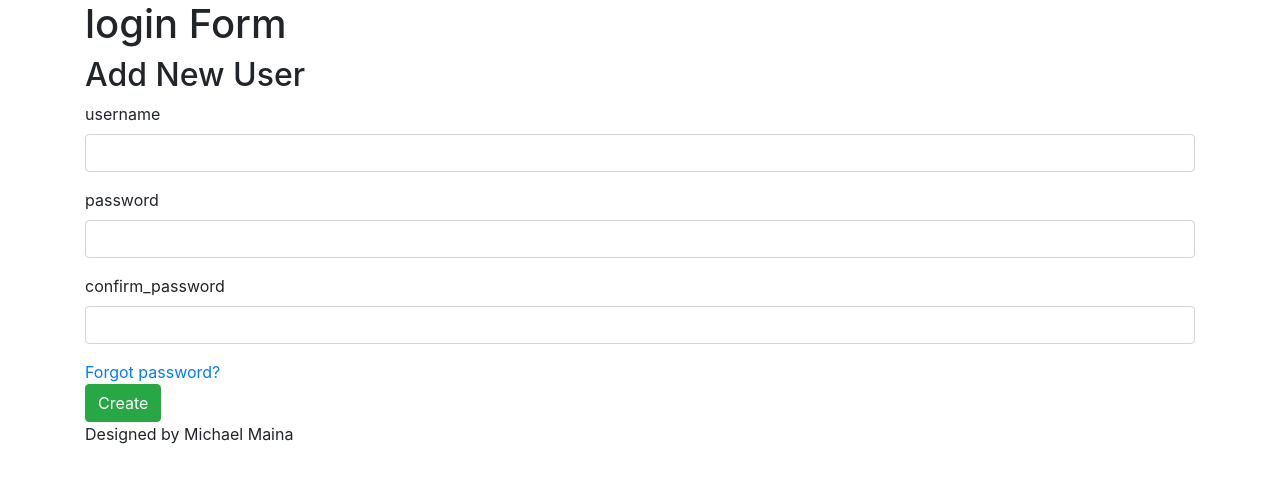
After one commit to mmaina48/ChatApp, a Flask app: template templates/reg.html in a window 1280 px wide. The commit adds this page. Shown: the top 483 px of the page. Run offline with Flask 2, Linux system fonts and the light colour scheme; the template is opened without the code that fills it: values that come from a table or form of the project are taken from there, others are empty; some libraries are stand-ins or nearby versions.

Commit message:
added wtforms

```diff
--- a/app.py
+++ b/app.py
@@ -1,4 +1,6 @@
 from flask import Flask , render_template
+from wtforms_fields import *
+
 
 
 # an instance of the flaskclass
@@ -7,9 +9,22 @@ app.secret_key='replacelater'
 
 
 @app.route("/", methods=['GET','POST'])
+def reg():
+
+    reg_form = RegistrationForm()
+# #update database if validation sucessfull
+#     if reg_form.validate_on_submit():
+#         username = reg_form.username.data
+#         password = reg_form.password.data
+#         return redirect(url_for('login'))
+
+    return render_template("reg.html",form=reg_form)
+
+@app.route("/login", methods=['GET','POST'])
 def login():
+    loginform = LoginForm()
 
-    return render_template("login.html")
+    return render_template("login.html", form=loginform)
 
 
 if __name__=="__main__":
--- a/templates/pre-layout.html
+++ b/templates/pre-layout.html
@@ -8,13 +8,17 @@
     <!-- Bootstrap CSS -->
     <link rel="stylesheet" href="https://stackpath.bootstrapcdn.com/bootstrap/4.4.1/css/bootstrap.min.css" integrity="sha384-Vkoo8x4CGsO3+Hhxv8T/Q5PaXtkKtu6ug5TOeNV6gBiFeWPGFN9MuhOf23Q9Ifjh" crossorigin="anonymous">
 
+    <link href="//maxcdn.bootstrapcdn.com/bootstrap/4.1.1/css/bootstrap.min.css" rel="stylesheet" id="bootstrap-css">
+    <script src="//maxcdn.bootstrapcdn.com/bootstrap/4.1.1/js/bootstrap.min.js"></script>
+    <script src="//cdnjs.cloudflare.com/ajax/libs/jquery/2.2.4/jquery.min.js"></script>
     <title>{% block title %}{% endblock %}</title>
   </head>
-  <body>
+  <body id="LoginForm">
+    <div class="container">
     {% block content %}
 
     {% endblock %}
-
+  </div>
     <!-- Optional JavaScript -->
     <!-- jQuery first, then Popper.js, then Bootstrap JS -->
     <script src="https://code.jquery.com/jquery-3.4.1.slim.min.js" integrity="sha384-J6qa4849blE2+poT4WnyKhv5vZF5SrPo0iEjwBvKU7imGFAV0wwj1yYfoRSJoZ+n" crossorigin="anonymous"></script>
--- /dev/null
+++ b/templates/reg.html
@@ -0,0 +1,41 @@
+{% extends "pre-layout.html" %}
+
+
+{% block title %}Registration Page{% endblock %}
+
+
+{% block content %}
+<h1 class="form-heading">login Form</h1>
+<div class="login-form">
+<div class="main-div">
+    <div class="panel">
+   <h2>Add New User</h2>
+   </div>
+    <form id="Login">
+
+        <div class="form-group">
+                {{form.username.label(class="form-control-lable") }}
+                {{form.username (class="form-control") }}
+
+        </div>
+
+        <div class="form-group">
+                {{form.password.label(class="form-control-lable") }}
+                {{form.password (class="form-control") }}
+
+        </div>
+        <div class="form-group">
+                {{form.confirm_password.label(class="form-control-lable") }}
+                {{form.confirm_password (class="form-control") }}
+
+        </div>
+        <div class="forgot">
+        <a href="#">Forgot password?</a>
+</div>
+         {{form.submit (class="btn btn-success") }}
+
+    </form>
+    </div>
+<p class="botto-text"> Designed by Michael Maina</p>
+</div></div>
+{% endblock %}
--- /dev/null
+++ b/wtforms_fields.py
@@ -0,0 +1,21 @@
+from flask_wtf import FlaskForm
+# from passlib.hash import pbkdf2_sha256
+from wtforms import StringField, PasswordField, SubmitField
+from wtforms.validators import InputRequired, Length, EqualTo, ValidationError,DataRequired
+
+
+class RegistrationForm(FlaskForm):
+
+    """ RegistartionForm """
+
+    username = StringField('username', validators=[DataRequired(),Length(min=2,max=20)])
+    password = PasswordField('password', validators=[DataRequired()])
+    confirm_password = PasswordField('confirm_password', validators=[DataRequired(), EqualTo('password', message="Passwords must match")])
+    submit= SubmitField('Create')
+
+
+class LoginForm(FlaskForm):
+    """ login form """
+    username = StringField('username', validators=[DataRequired(),Length(min=2,max=20)])
+    password = PasswordField('password', validators=[DataRequired()])
+    submit = SubmitField('Login')
```
Also changed, not shown: static/stylesheet.css (added, +53 -0 lines), templates/login.html (+29 -1 lines), static/loginimg.jpg (added).
